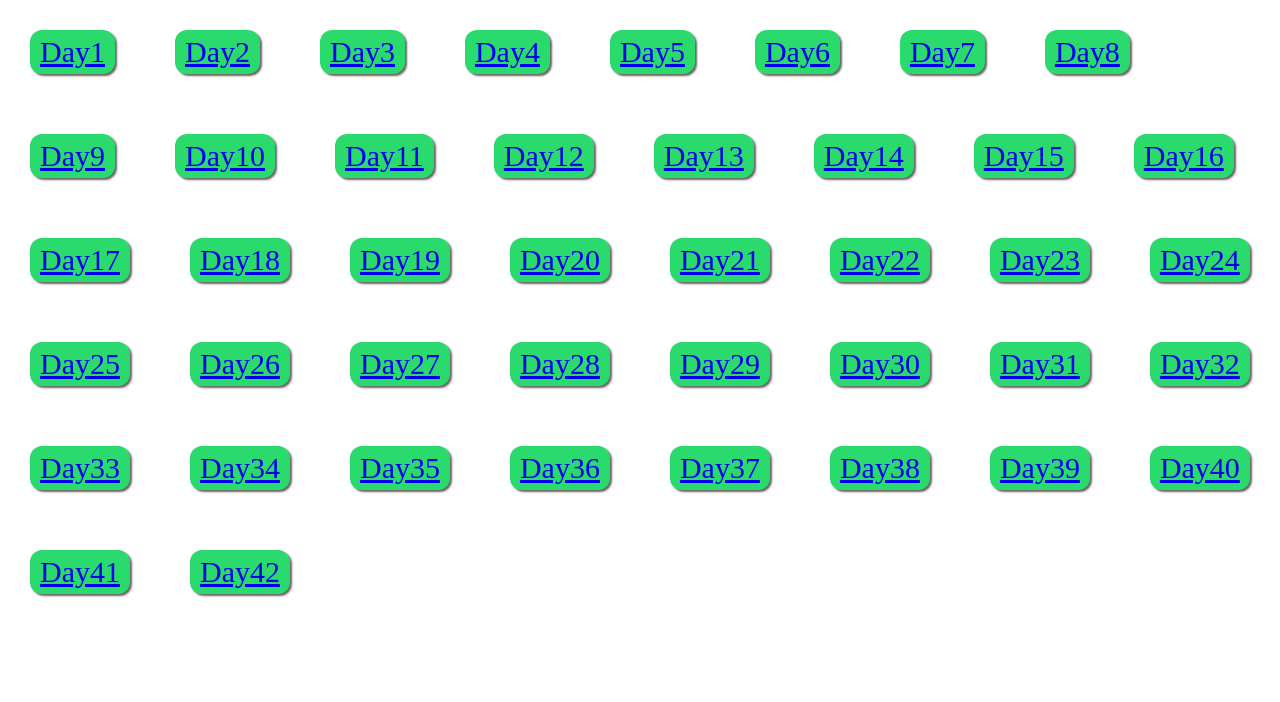
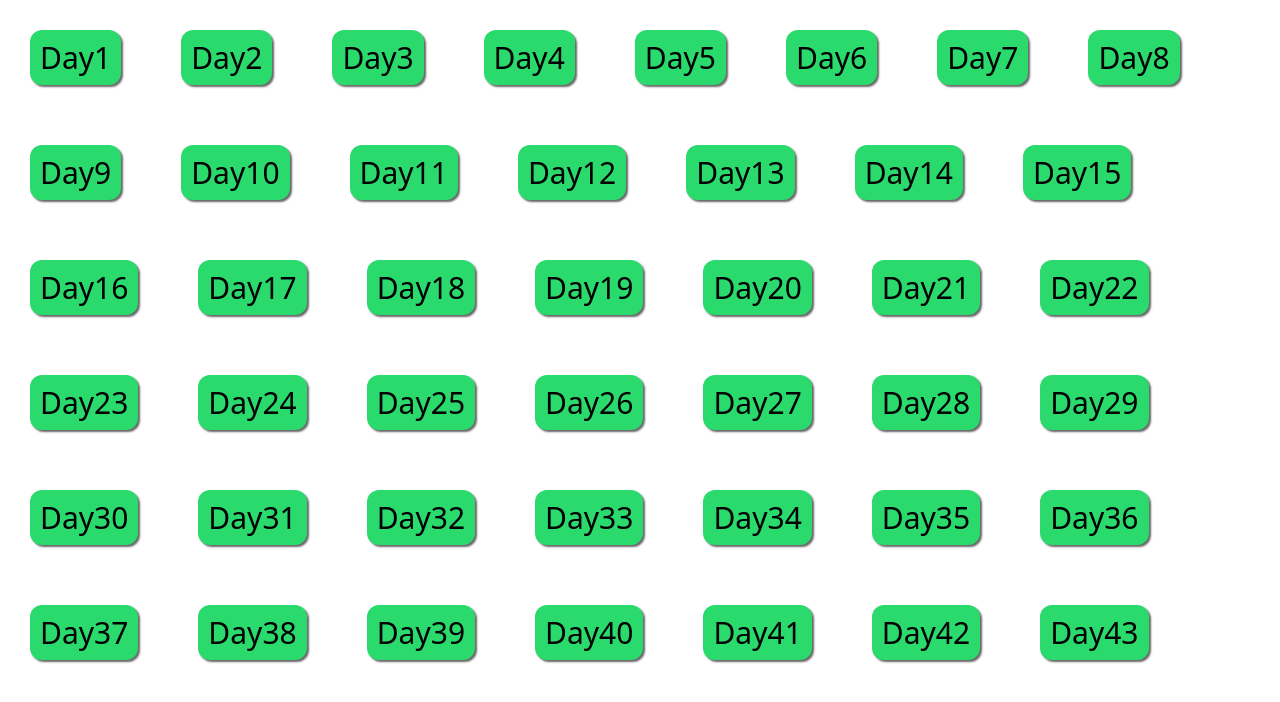
Before and after one commit to changhak0310/css-pretice, a Next.js app: page / in a window 1280 px wide. Shown: the top 702 px of the page. Built offline with nearby package versions, Linux system fonts and the light colour scheme.

Commit message:
TailWind CSS 추가

```diff
--- /dev/null
+++ b/postcss.config.js
@@ -0,0 +1,6 @@
+module.exports = {
+  plugins: {
+    tailwindcss: {},
+    autoprefixer: {},
+  },
+}
--- /dev/null
+++ b/prettier.config.js
@@ -0,0 +1,3 @@
+module.exports = {
+    plugins: ['prettier-plugin-tailwindcss'],
+}
--- a/src/pages/index.tsx
+++ b/src/pages/index.tsx
@@ -60,6 +60,7 @@ export default function Home() {
       <LinkButton href="/challenge/day40">Day40</LinkButton>
       <LinkButton href="/challenge/day41">Day41</LinkButton>
       <LinkButton href="/challenge/day42">Day42</LinkButton>
+      <LinkButton href="/challenge/day43">Day43</LinkButton>
     </Grid>
   )
 }
--- a/src/styles/globals.css
+++ b/src/styles/globals.css
@@ -10,6 +10,11 @@
 @import url('https://100dayscss.com/codepen/css/font-awesome.min.css');
 @import url('https://fonts.googleapis.com/css?family=Open+Sans:400');
 
+@tailwind base;
+@tailwind components;
+@tailwind utilities;
+
 *{
   margin: 0px;
+
 }
--- /dev/null
+++ b/tailwind.config.js
@@ -0,0 +1,14 @@
+/** @type {import('tailwindcss').Config} */
+module.exports = {
+  content: [
+    "./app/**/*.{js,ts,jsx,tsx,mdx}",
+    "./pages/**/*.{js,ts,jsx,tsx,mdx}",
+    "./components/**/*.{js,ts,jsx,tsx,mdx}",
+
+    "./src/**/*.{js,ts,jsx,tsx,mdx}",
+  ],
+  theme: {
+    extend: {},
+  },
+  plugins: [],
+}
```
Also changed, not shown: package.json (+7 -0 lines), 1 other file (tests, documents, lock files or other folders).
